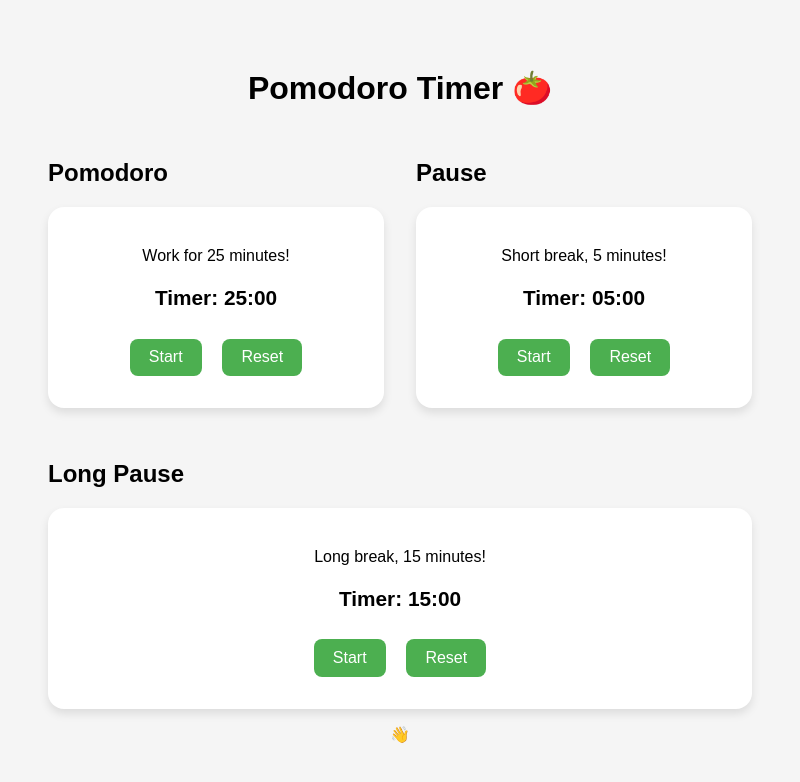
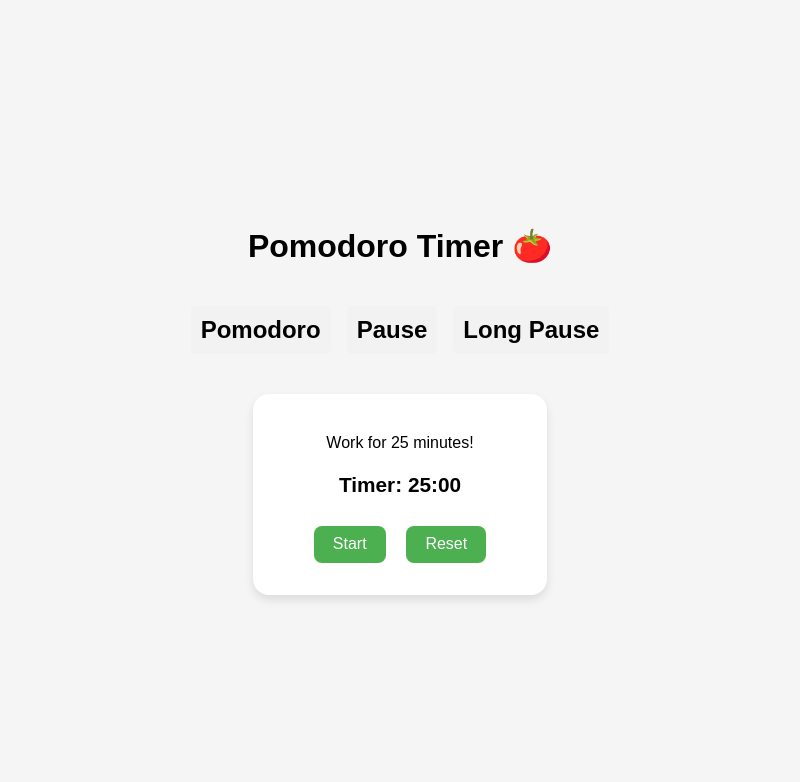
Before and after one commit to charadrim/pomodoro-timer, an Electron app: page index.html in a window 800 px wide. Drawn offline with Linux system fonts and the light colour scheme.

Commit message:
Styling changes

```diff
--- a/index.html
+++ b/index.html
@@ -1,3 +1,5 @@
+<!DOCTYPE html>
+<html lang="en">
   <head>
     <meta charset="UTF-8" />
     <meta
@@ -12,41 +14,38 @@
     <link rel="stylesheet" href="styles.css" />
   </head>
   <body>
+    <h1>Pomodoro Timer 🍅</h1>
     <div class="container">
-    <h1>Pomodoro Timer &#127813;</h1>
-    <div class="sections">
-      <div>
-        <h2>Pomodoro</h2>
-        <div id="pomodoroSection">
+      <!-- Header Section with clickable headers -->
+      <div class="header-section">
+        <h2 class="toggleHeader" data-target="pomodoroSection">Pomodoro</h2>
+        <h2 class="toggleHeader" data-target="pauseSection">Pause</h2>
+        <h2 class="toggleHeader" data-target="longPauseSection">Long Pause</h2>
+      </div>
+
+      <!-- Content Section -->
+      <div id="pomodoroSection" class="timerSection">
         <p>Work for 25 minutes!</p>
         <h3>Timer: <span id="timerDisplay">25:00</span></h3>
         <button id="startButton">Start</button>
-          <button id=resetButton">Reset</button>
-        </div>
+        <button id="resetButton">Reset</button>
       </div>
 
-      <div>
-        <h2>Pause</h2>
-        <div id="pauseSection">
+      <div id="pauseSection" class="timerSection hidden">
         <p>Short break, 5 minutes!</p>
         <h3>Timer: <span id="pauseDisplay">05:00</span></h3>
         <button id="startPauseButton">Start</button>
         <button id="resetPauseButton">Reset</button>
       </div>
-      </div>
 
-      <div>
-        <h2>Long Pause</h2>
-        <div id="longPauseSection">
+      <div id="longPauseSection" class="timerSection hidden">
         <p>Long break, 15 minutes!</p>
         <h3>Timer: <span id="longPauseDisplay">15:00</span></h3>
         <button id="startLongPauseButton">Start</button>
         <button id="resetLongPauseButton">Reset</button>
       </div>
     </div>
-    </div>
 
-    <p>👋</p>
-  </div>
-  <script src="./renderer.js"></script>
+    <script src="renderer.js"></script>
   </body>
+</html>
--- a/renderer.js
+++ b/renderer.js
@@ -1,19 +1,32 @@
 let currentInterval = null;
 
-const countDownTimer = function (durationInMinutes, display, sectionId) {
+document.querySelectorAll('.toggleHeader').forEach((header) => {
+  header.addEventListener('click', () => {
+    const targetId = header.getAttribute('data-target');
+
+    document.querySelectorAll('.timerSection').forEach((section) => {
+      section.classList.add('hidden');
+    });
+
+    document.getElementById(targetId).classList.remove('hidden');
+  });
+});
+
+const countDownTimer = function (durationInMinutes, displayId, sectionId) {
   if (currentInterval) {
     clearInterval(currentInterval);
   }
 
-  document.getElementById('pomodoroSection').style.display = 'none';
-  document.getElementById('pauseSection').style.display = 'none';
-  document.getElementById('longPauseSection').style.display = 'none';
+  document.querySelectorAll('.timerSection').forEach((section) => {
+    section.classList.add('hidden');
+  });
 
-  document.getElementById(sectionId).style.display = 'block';
+  const activeSection = document.getElementById(sectionId);
+  activeSection.classList.remove('hidden');
 
   let totalSeconds = durationInMinutes * 60;
 
-  const countDownElement = document.getElementById(display);
+  const countDownElement = document.getElementById(displayId);
 
   const interval = setInterval(() => {
     const minutes = Math.floor(totalSeconds / 60);
--- a/styles.css
+++ b/styles.css
@@ -1,9 +1,15 @@
+.hidden {
+  display: none;
+}
+
 body {
   font-family: Arial, sans-serif;
   margin: 0;
-  padding: 2rem;
+  padding: 0;
+  text-align: center;
   background-color: #f5f5f5;
   display: flex;
+  flex-direction: column;
   justify-content: center;
   align-items: center;
   min-height: 100vh;
@@ -14,16 +20,26 @@ body {
   display: flex;
   flex-direction: column;
   align-items: center;
-  width: 100%;
-  max-width: 1200px;
-  padding: 1rem;
 }
 
-h1 {
-  text-align: center;
-  font-size: 2rem;
-  margin-bottom: 2rem;
-  word-wrap: break-word;
+.header-section {
+  margin-bottom: 20px;
+  display: flex;
+  gap: 1rem;
+}
+
+.toggleHeader {
+  cursor: pointer;
+  padding: 10px;
+  background-color: #f2f2f2;
+  border-radius: 5px;
+  transition: background-color 0.2s ease;
+}
+
+.toggleHeader:hover {
+  background-color: #ddd;
+  transition: background-color 0.2s ease, color 0.2s ease;
+  color: #45a049;
 }
 
 .sections {
@@ -36,24 +52,19 @@ h1 {
 
 .sections > div {
   flex: 1 1 280px;
-  max-width: 100%;
 }
 
-#pomodoroSection,
-#pauseSection,
-#longPauseSection {
+.timerSection {
   background-color: #ffffff;
   border-radius: 1em;
   padding: 1.5em;
   box-shadow: 0 0.3em 0.6em rgba(0, 0, 0, 0.1);
   text-align: center;
-  width: 100%;
+  width: 70%;
   box-sizing: border-box;
 }
 
-#pomodoroSection h3,
-#pauseSection h3,
-#longPauseSection h3 {
+.timerSection h3 {
   font-size: 1.3rem;
   margin: 1em 0;
 }
@@ -79,9 +90,7 @@ button:hover {
     font-size: 1.6rem;
   }
 
-  #pomodoroSection h3,
-  #pauseSection h3,
-  #longPauseSection h3 {
+  .timerSection h3 {
     font-size: 1.2rem;
   }
 
```
Lines whose indentation alone changed are shown as unchanged.
